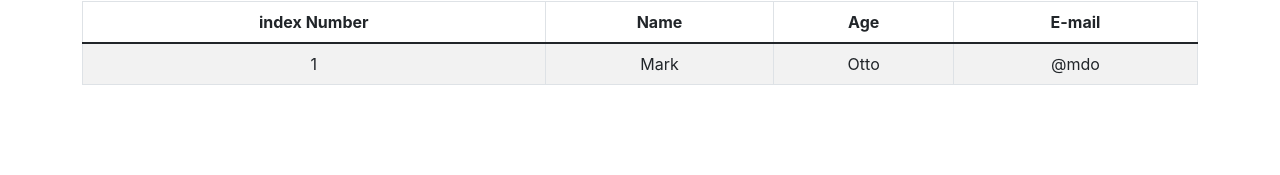
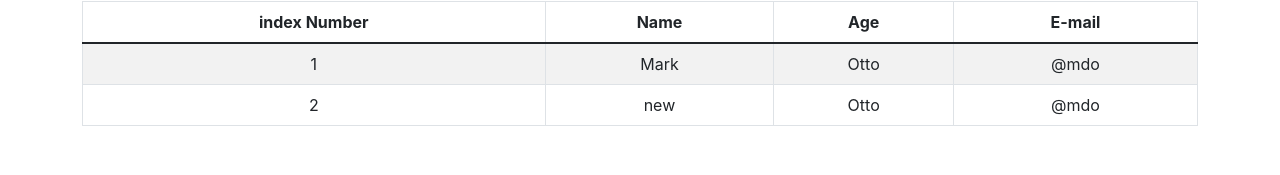
Before and after one commit to ihakalanka/goBackend, a React (Create React App) app: page /allStudent in a window 1280 px wide. Shown: the part 121-296 px from the top of the page. Built offline with nearby package versions, Linux system fonts and the light colour scheme; no server answers.

Commit message:
test push

```diff
--- a/src/component/allStudent.js
+++ b/src/component/allStudent.js
@@ -39,6 +39,14 @@ export default function AllStudent() {
             <td>Mark</td>
             <td>Otto</td>
             <td>@mdo</td>
+
+          </tr>
+             <tr>
+            <td>2</td>
+            <td>new</td>
+            <td>Otto</td>
+            <td>@mdo</td>
+
           </tr>
         </tbody>
       </Table>
```
